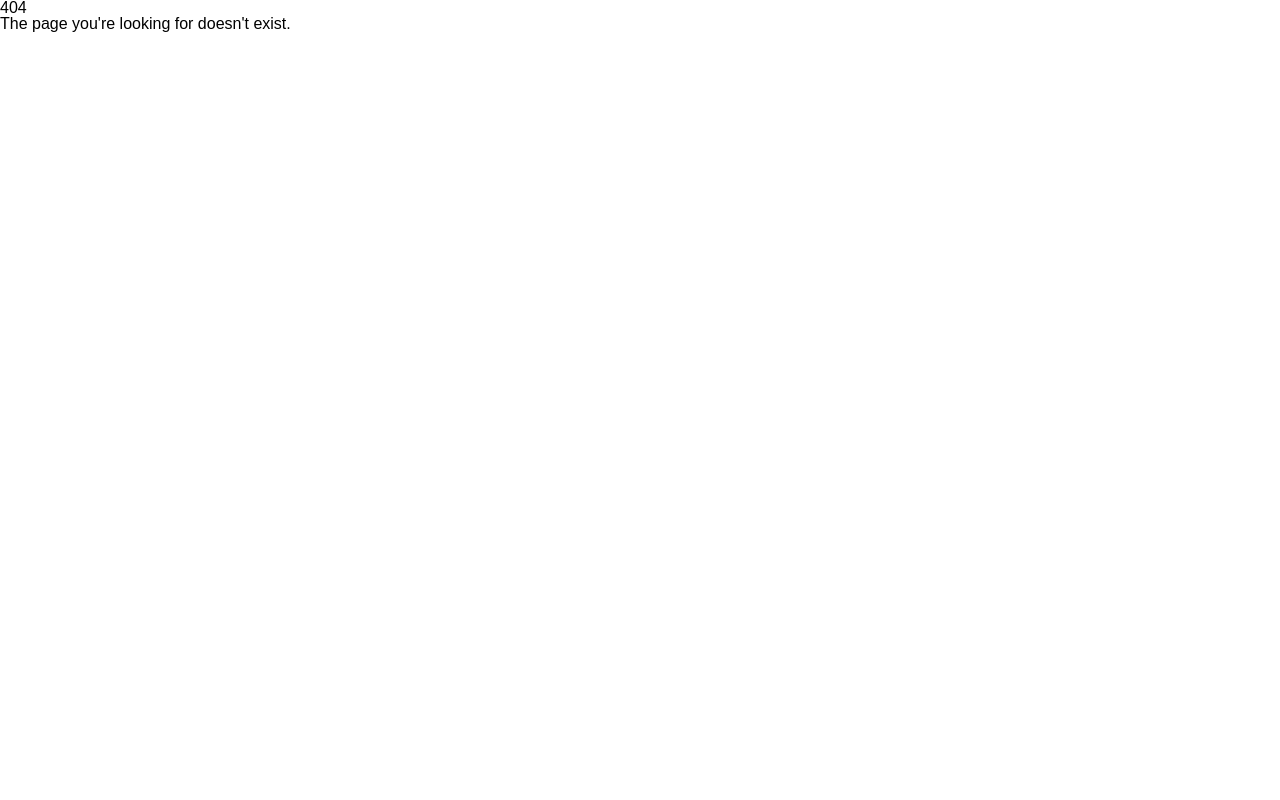
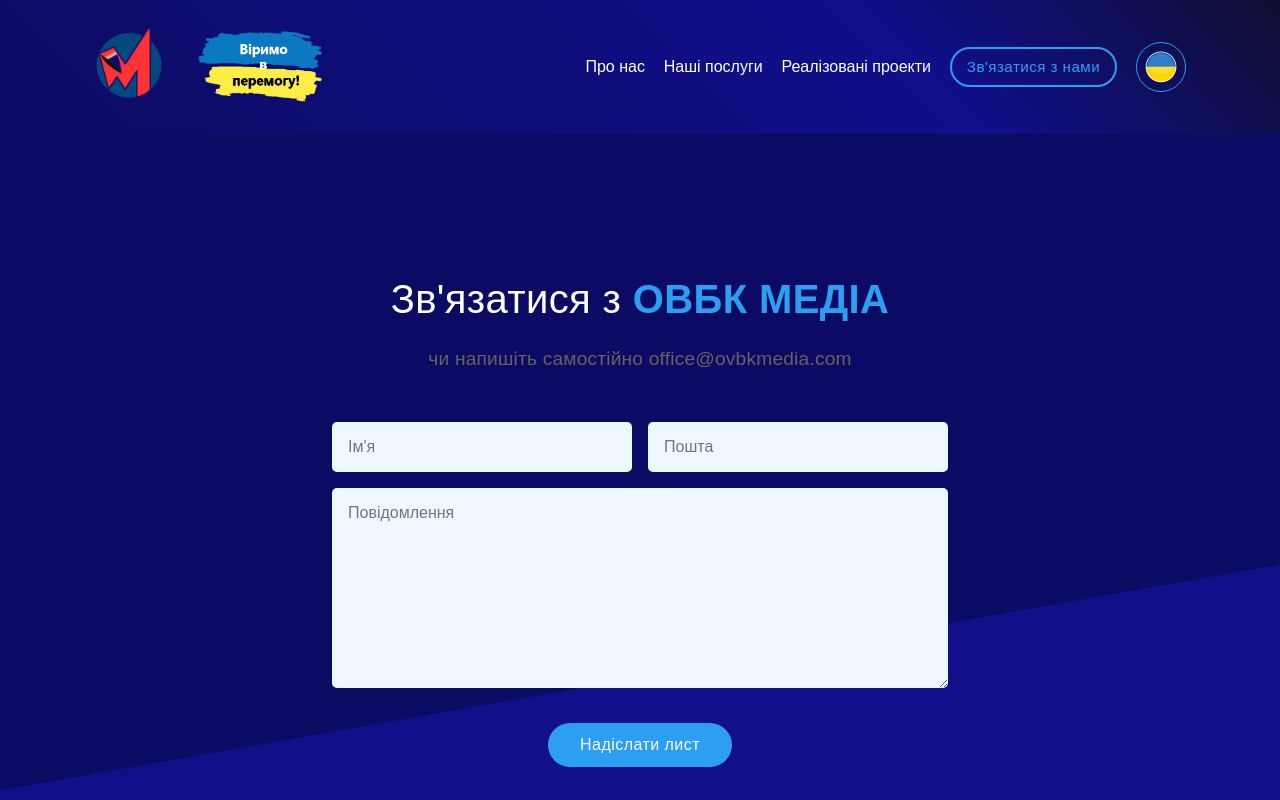
Before and after one commit to michapotselyev/media-site, a React (Create React App) app: page /contact-us in a window 1280 px wide. Before the commit this address had no page. Shown: the top 800 px of the page. Built offline with nearby package versions, Linux system fonts and the light colour scheme.

Commit message:
Add Contact Us section

```diff
--- a/src/components/Header.jsx
+++ b/src/components/Header.jsx
@@ -29,6 +29,7 @@
                             disableTouchRipple
                             variant='outlined'
                             sx={ headerProp.button }
+                            onClick={() => window.location.assign('/contact-us')}
                         >
                             Зв'язатися з нами
                         </Button>
--- /dev/null
+++ b/src/components/contact-main/ContactMain.jsx
@@ -0,0 +1,132 @@
+import { Box, Button, Container, Typography } from '@mui/material';
+import React from 'react';
+
+function ContactMain() {
+    return (
+        <main style={{ background: 'linear-gradient(170deg, #0c0b63 64%, #110f8a 30%)' }}>
+            <Container maxWidth='xl' sx={{ minHeight: '100vh' }}>
+                <Box
+                    sx={{
+                        display: 'flex',
+                        flexDirection: 'column',
+                        alignItems: 'center',
+                        justifyContent: 'center',
+                        minHeight: '100vh'
+                    }}
+                >
+                    <Box sx={{ marginBottom: '3rem' }}>
+                        <Typography
+                            sx={{
+                                fontSize: '2.5rem',
+                                textAlign: 'center',
+                                color: 'white',
+                                marginBottom: '1rem'
+                            }}
+                        >
+                            Зв'язатися з
+                            <span
+                                style={{
+                                    color: '#2C9FF2',
+                                    fontWeight: '600',
+                                }}
+                            >
+                                &nbsp;ОВБК МЕДІА
+                            </span>
+                        </Typography>
+
+                        <Typography
+                            sx={{
+                                fontSize: '1.2rem',
+                                textAlign: 'center',
+                                color: '#666262'
+                            }}
+                        >
+                            чи напишіть самостійно office@ovbkmedia.com
+                        </Typography>
+                    </Box>
+
+                    <Box
+                        sx={{
+                            width: '50%',
+                            display: 'flex',
+                            flexDirection: 'row',
+                            justifyContent: 'space-between',
+                            marginBottom: '1rem'
+                        }}
+                    >
+                        <input
+                            type="text"
+                            name="first-name"
+                            id="name"
+                            placeholder="Ім'я"
+                            required
+                            style={{
+                                backgroundColor: '#f0f8ff',
+                                minHeight: '2.25rem',
+                                flexGrow: 1,
+                                marginRight: '1rem',
+                                borderRadius: '5px',
+                                padding: '1rem'
+                            }}
+                        />
+                        <input
+                            type="email"
+                            name="email"
+                            id="eml"
+                            placeholder='Пошта'
+                            required
+                            style={{
+                                backgroundColor: '#f0f8ff',
+                                minHeight: '2.25rem',
+                                flexGrow: 1,
+                                borderRadius: '5px',
+                                padding: '1rem'
+                            }}
+                        />
+                    </Box>
+
+                    <Box sx={{ width: '50%', minHeight: '25vh' }}>
+                        <textarea
+                            name="message"
+                            id="mess"
+                            placeholder='Повідомлення'
+                            style={{
+                                backgroundColor: '#f0f8ff',
+                                width: '100%',
+                                minHeight: '25vh',
+                                resize: 'vertical',
+                                borderRadius: '5px',
+                                padding: '1rem',
+                                outline: 'none',
+                                border: 'none'
+                            }}
+                        ></textarea>
+                    </Box>
+
+                    <Button
+                        sx={{
+                            margin: '2rem 0 2rem 0',
+                            backgroundColor: '#2C9FF2',
+                            color: 'white',
+                            borderRadius: '100px',
+                            fontSize: '1rem',
+                            textTransform: 'none',
+                            padding: '0.5rem 2rem 0.5rem 2rem',
+                            transition: 'transform 0.3s ease-in-out',
+
+                            '&:hover': {
+                                backgroundColor: '#2C9FF2',
+                                transform: 'scale(1.1)'
+                            }
+                        }}
+                        onClick={() => window.location.assign('/contact-us')}
+                    >
+                        Надіслати лист
+                    </Button>
+                </Box>
+            </Container>
+        </main>
+    );
+}
+
+export default ContactMain;
--- a/src/components/service-main/ServiceMain.jsx
+++ b/src/components/service-main/ServiceMain.jsx
@@ -53,6 +53,12 @@
 
 function ServiceMain() {
     const { id } = useParams();
+
+    if (isNaN(id) || id <= 0 || id > 5) {
+        window.location.assign('/error');
+        return null;
+    }
+
     const currentService = serviceData[id];
 
     // eslint-disable-next-line
--- /dev/null
+++ b/src/pages/ContactPage.jsx
@@ -0,0 +1,19 @@
+import React, { useEffect } from 'react';
+import Header from '../components/Header';
+import Footer from '../components/Footer';
+import ContactMain from '../components/contact-main/ContactMain';
+
+function ContactPage() {
+    // eslint-disable-next-line
+    useEffect(() => { document.title = 'Зв\'язатися з нами | ОВБК МЕДІА' }, []);
+
+    return (
+        <>
+            <Header />
+            <ContactMain />
+            <Footer />
+        </>
+    );
+}
+
+export default ContactPage;
--- a/src/pages/ErrorPage.jsx
+++ b/src/pages/ErrorPage.jsx
@@ -1,21 +1,49 @@
 import React from 'react';
 import { useRouteError } from 'react-router-dom';
+import Header from '../components/Header';
+import Footer from '../components/Footer';
+import { Box, Container, Typography } from '@mui/material';
 
 function ErrorPage() {
     const error = useRouteError();
 
     return (
-        <div>
-            <h2> { error.status } </h2>
-            <h2>
+        <>
+            <Header />
+            <main style={{ background: 'linear-gradient(170deg, #0c0b63 64%, #110f8a 30%)' }}>
+                <Container maxWidth='xl' sx={{ height: '80vh' }}>
+                    <Box
+                        sx={{
+                            height: '100%',
+                            display: 'flex',
+                            flexDirection: 'column',
+                            alignItems: 'center',
+                            justifyContent: 'center'
+                        }}
+                    >
+                        <Typography
+                            sx={{
+                                fontSize: '3rem',
+                                color: '#FF3333'
+                            }}
+                            id='title'
+                        >
+                            { error.status }
+                        </Typography>
+
+                        <Typography sx={{ color: 'white', fontSize: '1.2rem' }}>
                             {
                                 error.status === 404 ?
                                 'The page you\'re looking for doesn\'t exist.'
                                 :
                                 'Something went wrong...'
                             }
-            </h2>
-        </div>
+                        </Typography>
+                    </Box>
+                </Container>
+            </main>
+            <Footer />
+        </>
     );
 }
 
--- a/src/pages/index.js
+++ b/src/pages/index.js
@@ -1,6 +1,7 @@
 import MainPage from "./MainPage";
 import ServicePage from "./ServicePage";
 import PortfolioPage from "./PortfolioPage";
+import ContactPage from "./ContactPage";
 import ErrorPage from "./ErrorPage";
 
-export { MainPage, ServicePage, PortfolioPage, ErrorPage };
+export { MainPage, ServicePage, PortfolioPage, ContactPage, ErrorPage };
--- a/src/router/index.js
+++ b/src/router/index.js
@@ -1,5 +1,5 @@
 import { createBrowserRouter } from "react-router-dom";
-import { MainPage, ServicePage, PortfolioPage, ErrorPage } from "../pages";
+import { MainPage, ServicePage, PortfolioPage, ContactPage, ErrorPage } from "../pages";
 
 const router = createBrowserRouter([
     {
@@ -8,21 +8,20 @@
         errorElement: <ErrorPage />
     },
     {
-        path: "/service",
-        children: [
-            {
-                path: "/service/:id",
-                element: <ServicePage />,
-                errorElement: <ErrorPage />
-            }
-        ],
+        path: "/service/:id",
+        element: <ServicePage />,
         errorElement: <ErrorPage />
     },
     {
         path: "/portfolio",
         element: <PortfolioPage />,
         errorElement: <ErrorPage />
-    }
+    },
+    {
+        path: "/contact-us",
+        element: <ContactPage />,
+        errorElement: <ErrorPage />
+    },
 ]);
 
 export default router;
```
Lines whose indentation alone changed are shown as unchanged.
